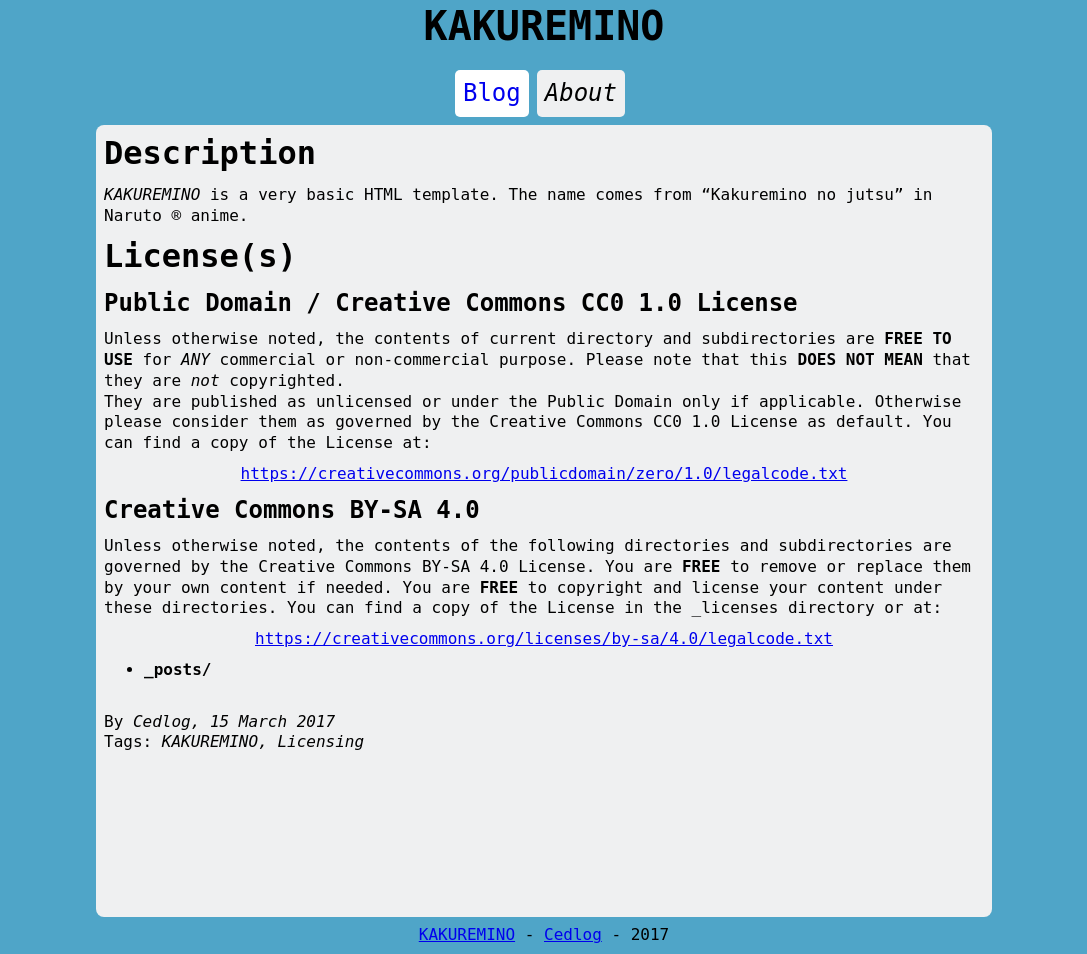
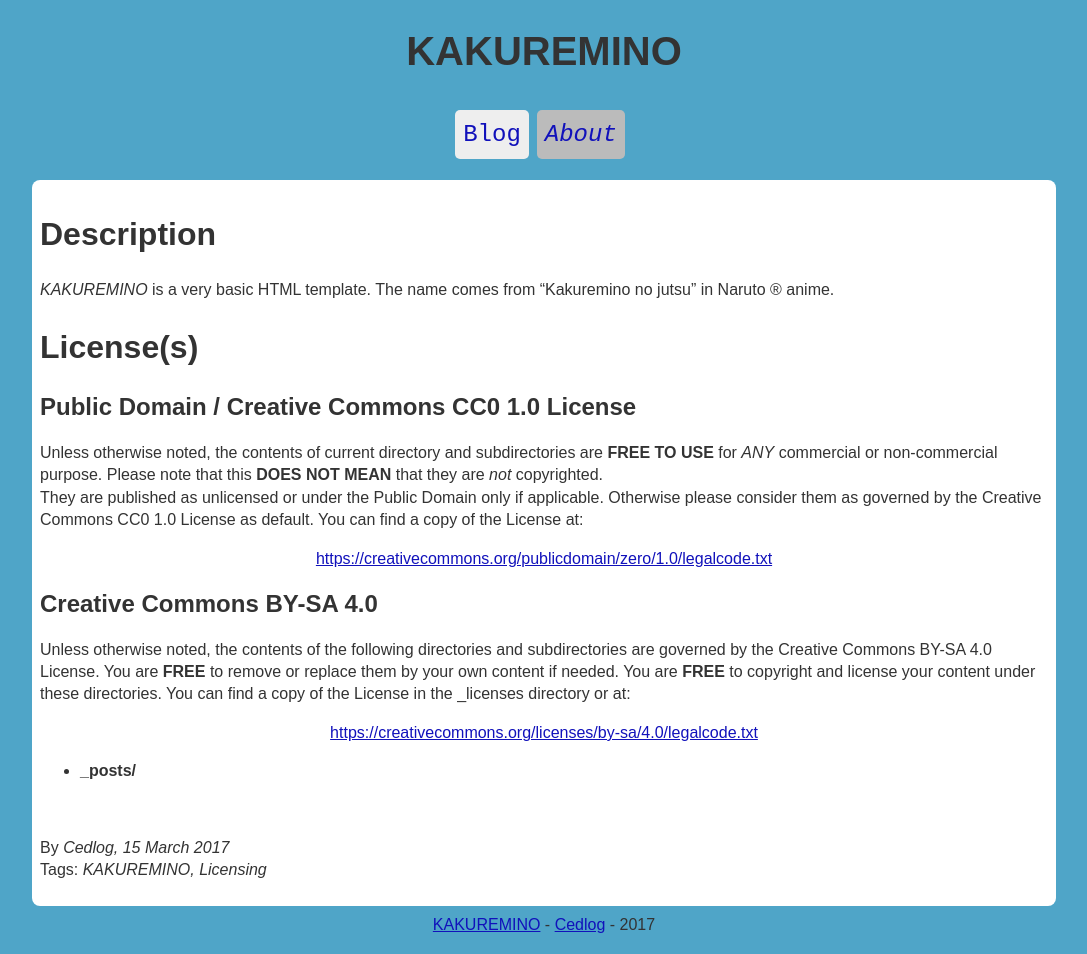
Before and after one commit to cedafter/KAKUREMINO, a Jekyll site: the page built from index.md, in a window 1280 px wide and 954 px high. Shown: the whole window, without its empty margins (96-1183 px from the left). Built offline with Jekyll 4.4.1, drawn with Linux system fonts in a browser that asks for light colours; our own code applies the rules of GitHub Pages for plain Markdown files.

```diff
--- a/_layouts/default.html
+++ b/_layouts/default.html
@@ -5,10 +5,10 @@
   <head>
   <!-- Classic layout (Header, Main, Footer) -->
   <body>
-    <header>
+    <header class="header">
       {% include header_elements.html %}
     </header>
-    <main>
+    <main class="main">
       <!-- Article: Self contained content which can be syndicated -->
       <article class="content-box">
         {{ content }}
@@ -28,7 +28,7 @@
         </p>
       </article>
     </main>
-    <footer class="content-box line--centered">
+    <footer class="footer content-box line--centered">
       {% include footer_elements.html %}
     </footer>
   </body>
--- a/_layouts/posts.html
+++ b/_layouts/posts.html
@@ -5,10 +5,10 @@
   <head>
   <!-- Classic layout (Header, Main, Footer) -->
   <body>
-    <header>
+    <header class="header">
       {% include header_elements.html %}
     </header>
-    <main>
+    <main class="main">
       <!-- Article: Self contained content which can be syndicated -->
       <article class="content-box">
         <h1 class="chapter line--centered">Posts</h1>
@@ -25,7 +25,7 @@
         {% endfor %}
       </article>
     </main>
-    <footer class="content-box line--centered">
+    <footer class="footer content-box line--centered">
       {% include footer_elements.html %}
     </footer>
   </body>
--- a/css/styles.css
+++ b/css/styles.css
@@ -1,33 +1,153 @@
-/* === Defaults === */
 * {
-  margin: 0;
-  padding: 0;
-  border: 0;
   box-sizing: border-box;
 }
 :root {
   height: 100%;
+  font-size: 16px;
+  font-family: "Liberation Sans", sans-serif;
   color: #000;
-  font-size: 16px;
-  background-color: #FFF;
+  background-color: #f00;
 }
 body {
   min-height: 100%;
+  margin: 0;
+  line-height: 1.4;
+  font-weight: 400; /* FF default */
   word-wrap: break-word; /* Chrome, Chromium */
-  line-height: 1.3; /* Default is between 1.15 and 1.2 */
-  font-weight: 400; /* Firefox default */
-  font-family: "DejaVu Sans Mono", sans-serif; /* Linux system */
+  color: #333;
   background-color: #4FA5C8; /* Boston blue */
-
-  /* Space for fixed positioned header.
-  Can also add 1px more to include calc() decimal part.
-  Header uses min-height so this value should be increased if header grows !
-  Other solution use a margin-top in main but that will move body position.
-  */
-  padding-top: calc((2.5rem + 1.5rem) * 1.3 + 10px + 8px * 4);
+  /* Space for fixed positioned header */
+  padding: 11.25rem 1em 0;
 }
 
-/* === Custom === */
+/* === KAKUREMINO (Kramdown styles) === */
+blockquote, pre {
+  padding: 1px 1rem;
+  border-left: 0.375rem solid;
+  background-color: #eee;
+  text-shadow: 0 1px 0 #fff;
+}
+strong, h1, h2, h3, h4, h5, h6 {
+  font-weight: 700; /* FF default */
+}
+h1, h2, h3 {
+  line-height: 1.2;
+}
+h1 {
+  font-size: 1.875rem;
+}
+h2 {
+  font-size: 1.5rem;
+}
+h3 {
+  font-size: 1.1rem;
+}
+pre {
+  /* Other preference could be "overflow: scroll" */
+  white-space: pre-wrap;
+}
+code, sup, .footnotes, .footnote, .reversefootnote {
+  font-family: monospace;
+  font-size: 0.875rem;
+}
+table {
+  border-collapse: collapse;
+}
+thead, tfoot {
+  background-color: #eee;
+}
+th, td {
+  border: 1px solid;
+  padding: 0.375rem;
+}
+th {
+  font-weight: 700; /* FF default */
+}
+blockquote {
+  font-size: 1.125rem;
+}
+abbr {
+  /* Chrome/Chromium does not support text-decoration: dashed */
+  border-bottom: 1px dotted #111;
+  text-decoration: none;
+}
+hr {
+  margin: 0.5rem 0; /* Default */
+  border: 1px inset; /* Default */
+}
+/* Pseudo class order - LoVe HAte: (L)ink, (V)isited, (H)over, (A)ctive */
+a {
+  color: #11b;
+}
+/* Pseudo class order: A visited link always stay visited */
+a:visited {
+  color: #a44;
+}
+/* Pseudo class order: Before any action (eg click) a link is 1st hovered */
+a:hover {
+  text-decoration: none;
+}
+/* Pseudo class order: Upon any action (eg click) a link is activated after hovered */
+a:active {
+  color: #f11;
+}
+.footnotes {
+  border-top: 1px inset;
+}
+.reversefootnote {
+  font-size: 1.5rem;
+}
+
+/* === TODO Stuff that may be removed in the future (but not now...) === */
+.header {
+  /* Fixed positioned header */
+  position: fixed;
+  top: 0;
+  left: 0; right: 0; /* Horizontally centered */
+  background-color: #4FA5C8; /* Boston blue */
+  /* Fixed height: Easiest solution for fixed positioned header */
+  height: 11.25rem;
+}
+.main {
+  /* Equal to 1024px w/ current REM and limits paragraphs characters per line */
+  max-width: 64rem;
+  margin: 0 auto;
+  border-radius: 8px;
+  background-color: #fff;
+  /* Remaining height leaved by fixed positioned header and footer */
+  min-height: calc(100vh - 11.25rem - 3rem);
+}
+.footer {
+  /* Fixed height: Easiest solution for fixed positioned header */
+  height: 3rem;
+}
+.content-box {
+  padding: 8px;
+}
+.line--centered {
+  text-align: center;
+}
+.h-menu {
+  font-family: monospace;
+}
+ul.h-menu {
+  list-style-type: none;
+}
+.h-menu li {
+  display: inline-block;
+  margin-right: 8px;
+  background-color: #eee;
+  border-radius: 5px;
+}
+.h-menu li.active {
+  background-color: #bbb;
+}
+.h-menu li.active a {
+  font-style: italic;
+}
+.h-menu a {
+  text-decoration: none;
+}
 .headline {
   font-size: 2.5rem;
 }
@@ -40,72 +160,3 @@ body {
 .subtitle {
   font-size: 1.1rem;
 }
-.content-box {
-  padding: 8px;
-}
-.line--centered {
-  text-align: center;
-}
-ul.h-menu {
-  list-style-type: none;
-}
-.h-menu li {
-  display: inline-block;
-  margin-right: 8px;
-  background-color: #fff;
-  border-radius: 5px;
-}
-.h-menu li.active {
-  background-color: #EFF0F1; /* White smoke */
-}
-.h-menu li.active a {
-  font-style: italic;
-}
-.h-menu a {
-  text-decoration: none;
-}
-
-/* === Standard elements === */
-h1, h2, h3, h4, p {
-  margin-bottom: 10px;
-}
-ul, ol {
-  padding-left: 2.5rem; /* Firefox default is 40px */
-}
-header {
-  /* Limitation: Height is explicit for main to expand remaining height
-  Height = Title (headline font*line-height + padding) +
-    UL and LI (content-box padding) +
-    Menu item (title font*line-height)
-  */
-  min-height: calc((2.5rem + 1.5rem) * 1.3 + 10px + 8px * 4);
-
-  /* Fixed positioned header */
-  position: fixed;
-  top: 0;
-  left: 0; right: 0; /* Horizontally centered */
-  background-color: #4FA5C8; /* Boston blue */
-}
-main {
-  /* Less wide and horizontally centered (margin) */
-  width: 70%;
-  /* Expands to take all remaining height
-  Limitation: Header + Footer heights are explicit (other solutions exists)
-  Min-Height = 100vh - (Header + Footer)
-  */
-  min-height: calc(100vh - (
-    /* Header */
-    (2.5rem + 1.5rem) * 1.3 + 10px + 8px * 4 +
-    /* Footer */
-    1rem * 1.3 + 8px * 2
-  ));
-  margin: 0 auto;
-  border-radius: 8px;
-  background-color: #EFF0F1; /* White smoke */
-}
-footer {
-  /* Limitation: Height is explicit for main to expand remaining height
-  Height = content-box padding + default font*line-height
-  */
-  min-height: calc(1rem * 1.3 + 8px * 2);
-}
```
Also changed, not shown: _posts/2017-03-19-kramdown.md (+32 -30 lines).
